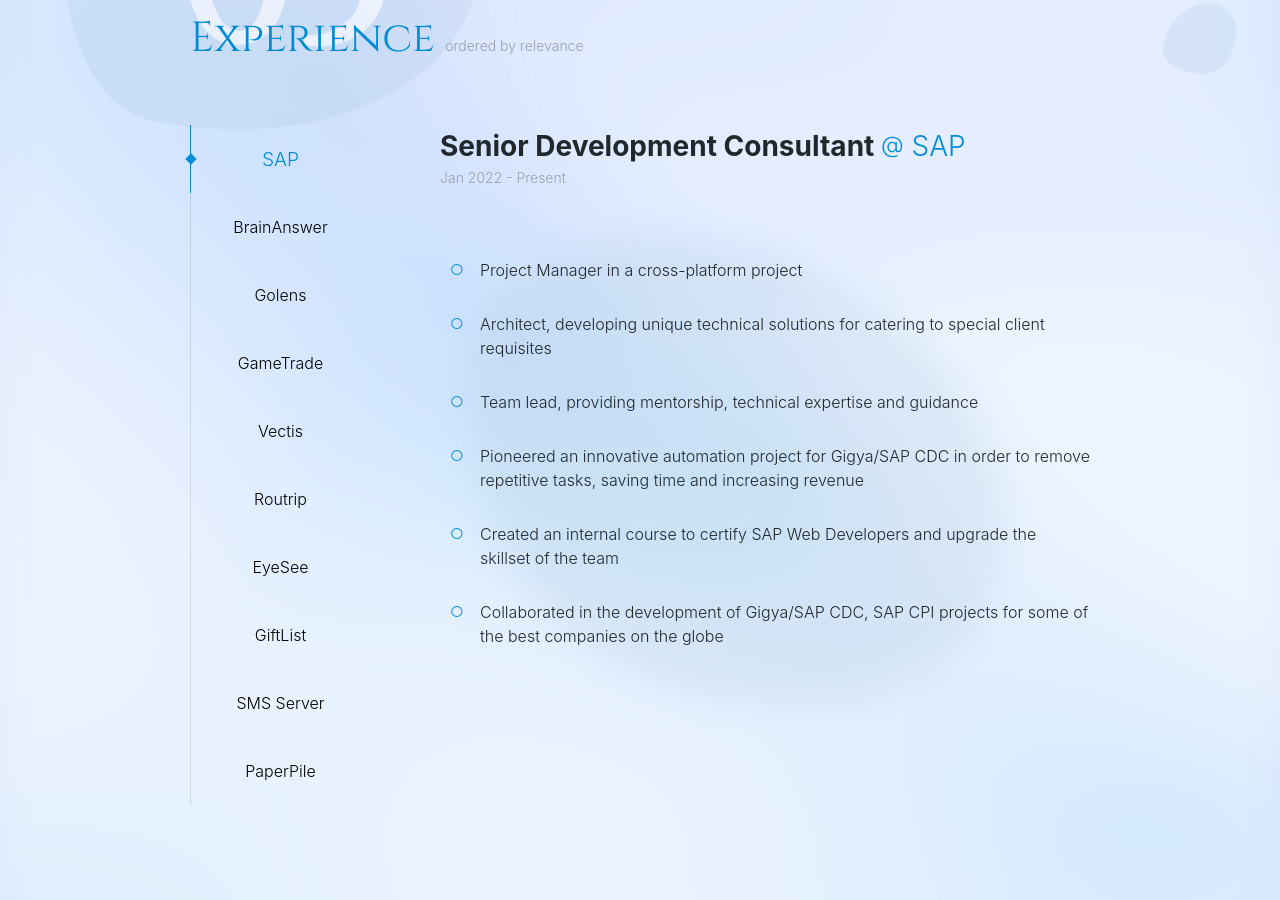
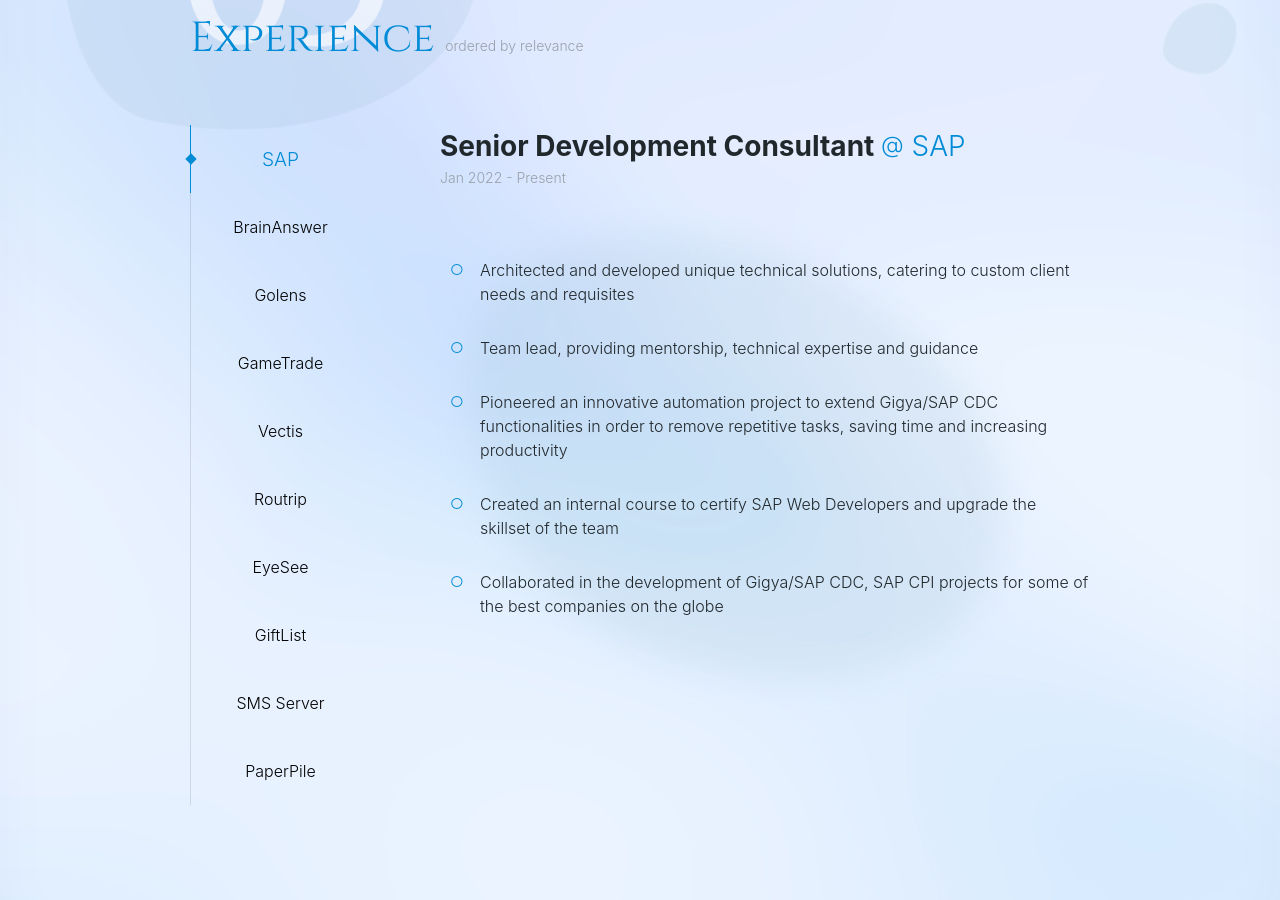
Before and after one commit to luismarques-io/luismarques-io.github.io, a Jekyll site: the page built from index.markdown, in a window 1280 px wide and 900 px high, scrolled down 3138 px. Built offline with Jekyll 4.4.1, drawn with Linux system fonts in a browser that asks for light colours; nearby versions of some CDN libraries; some web fonts are replaced; a script that is not in the unit is left out.

Commit message:
update SAP experience

```diff
--- a/_data/experience.yml
+++ b/_data/experience.yml
@@ -3,10 +3,10 @@
   range: Jan 2022 - Present
   title: Senior Development Consultant
   description:
-    - Project Manager in a cross-platform project
-    - Architect, developing unique technical solutions for catering to special client requisites
+    # - Project Manager in a cross-platform project
+    - Architected and developed unique technical solutions, catering to custom client needs and requisites
     - Team lead, providing mentorship, technical expertise and guidance
-    - Pioneered an innovative automation project for Gigya/SAP CDC in order to remove repetitive tasks, saving time and increasing revenue
+    - Pioneered an innovative automation project to extend Gigya/SAP CDC functionalities in order to remove repetitive tasks, saving time and increasing productivity
     - Created an internal course to certify SAP Web Developers and upgrade the skillset of the team
     - Collaborated in the development of Gigya/SAP CDC, SAP CPI projects for some of the best companies on the globe
 
```
